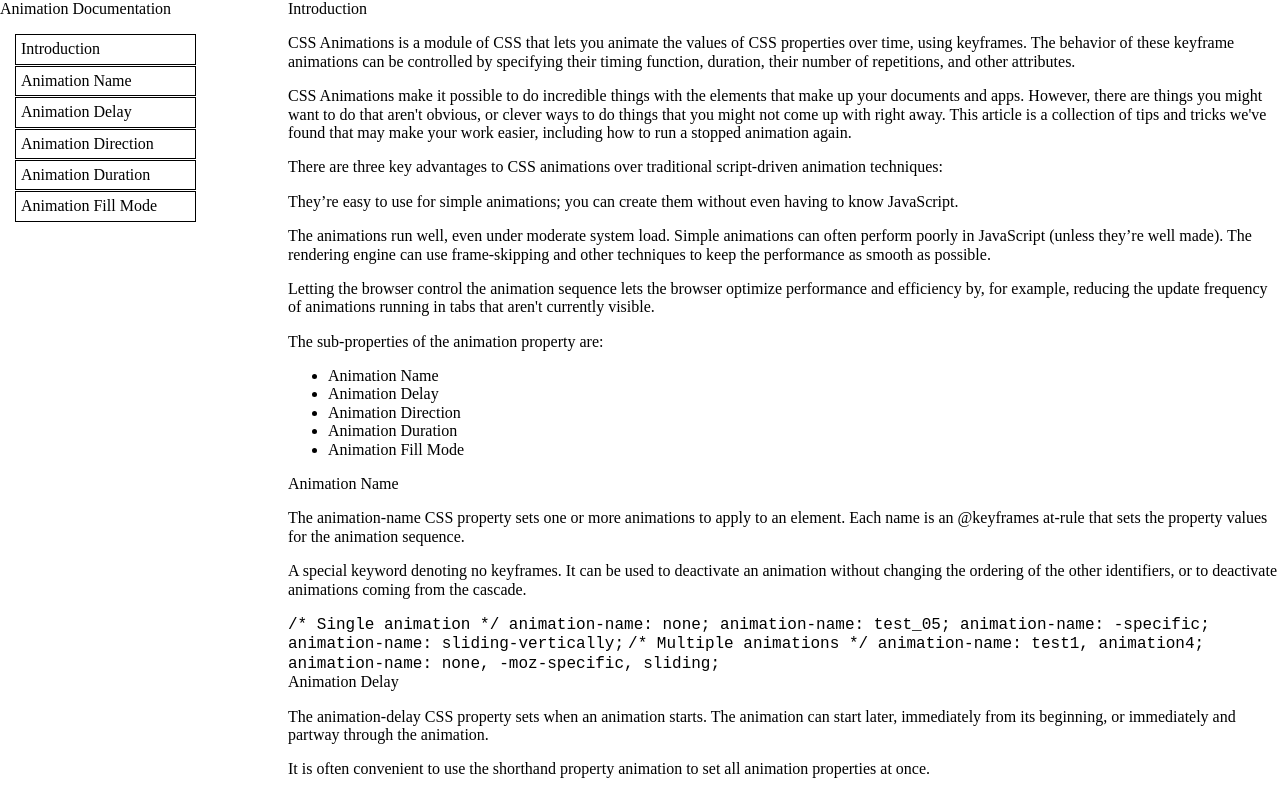
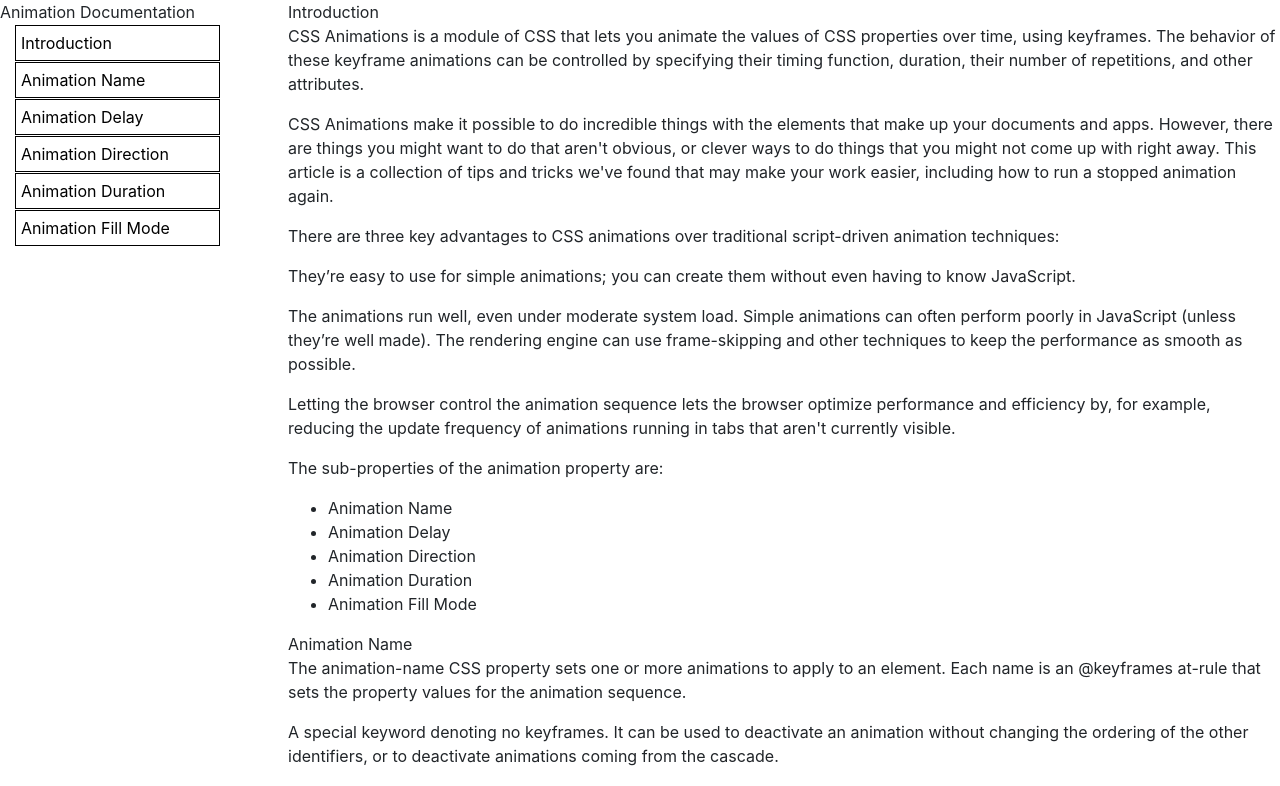
Before and after one commit to dianawallace/FCC-Technical-Documentation-Page, a plain HTML site: page index.html in a window 1280 px wide. Shown: the top 786 px of the page. Drawn offline with nearby package versions, Linux system fonts and the light colour scheme.

Commit message:
added bootstrap and changed title name

```diff
--- a/index.html
+++ b/index.html
@@ -5,7 +5,9 @@
   <head>
   <meta http-equiv="Content-Type" content="text/html; charset=UTF-8">
   <meta name="viewport" content="width=device-width, initial-scale=1, maximum-scale=1, user-scalable=no">
-  <title>FCC-Survey-Form for Drawing Lessons</title>
+  <title>FCC-Technical Documentation Page</title>
+  <link rel="stylesheet" href="https://maxcdn.bootstrapcdn.com/bootstrap/4.0.0/css/bootstrap.min.css" integrity="sha384-Gn5384xqQ1aoWXA+058RXPxPg6fy4IWvTNh0E263XmFcJlSAwiGgFAW/dAiS6JXm" crossorigin="anonymous">
+  <script src="https://maxcdn.bootstrapcdn.com/bootstrap/4.0.0/js/bootstrap.min.js" integrity="sha384-JZR6Spejh4U02d8jOt6vLEHfe/JQGiRRSQQxSfFWpi1MquVdAyjUar5+76PVCmYl" crossorigin="anonymous"></script>
   <link rel="normalize stylesheet" href="css/normalize.css">
   <link rel="stylesheet" href="css/style.css">
   <link href='https://fonts.googleapis.com/css?family=Open+Sans:300,300italic,700italic,700' rel='stylesheet' type='text/css'>
```
